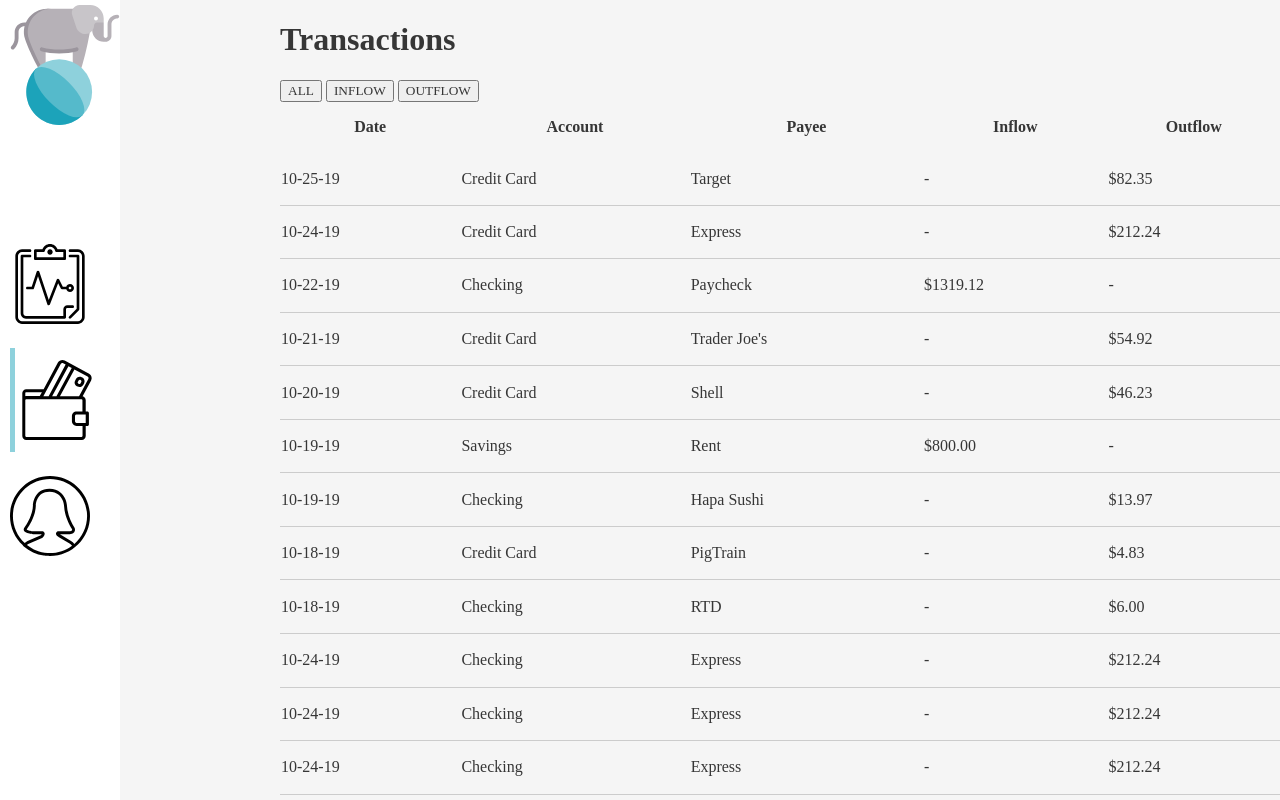
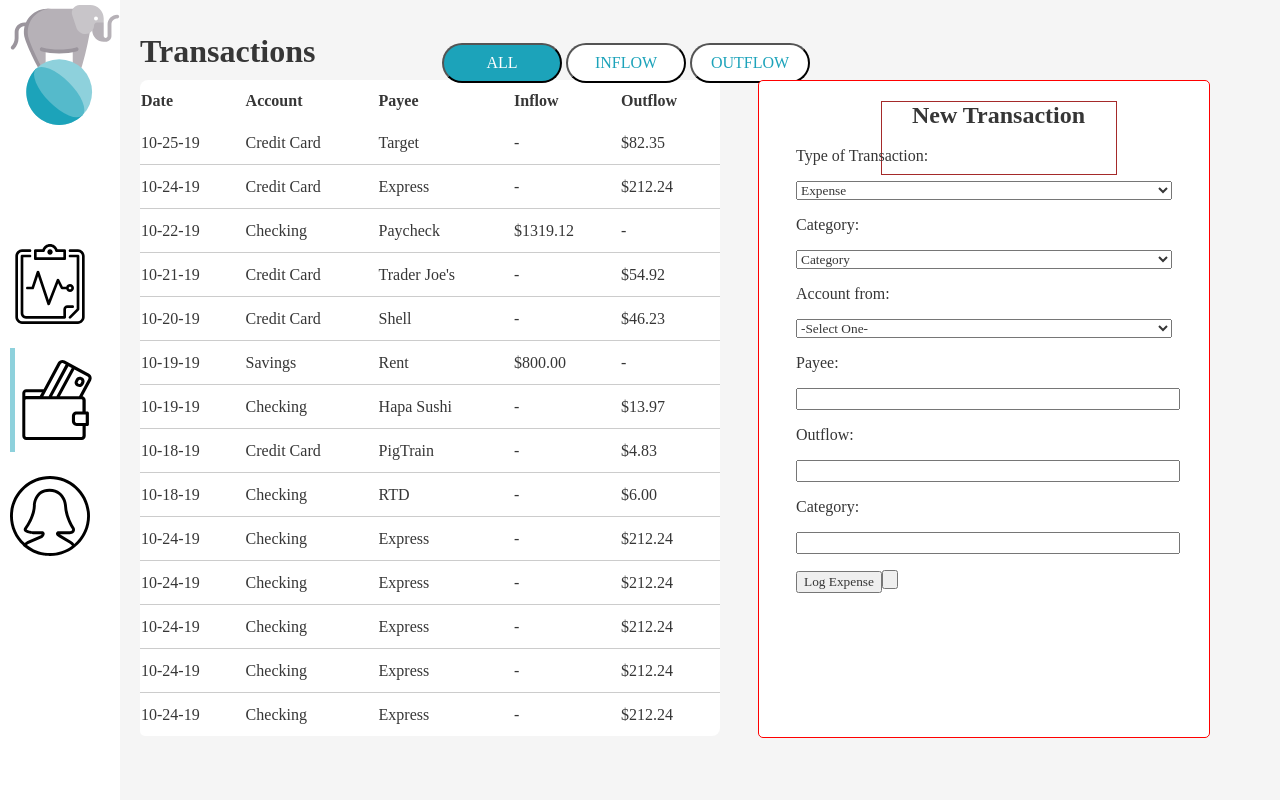
Before and after one commit to carflor/balancing-act, a plain HTML site: page index.html in a window 1280 px wide. Both pictures are taken after a click on the picture 50 px from the left and 402 px from the top of the page. Shown: the top 800 px of the page. Drawn offline with Linux system fonts and the light colour scheme; a web font is replaced by a local one.

Commit message:
Styled new transaction aside

```diff
--- a/styles.css
+++ b/styles.css
@@ -25,7 +25,7 @@ nav {
     margin: 0px, 5px;
     width: 120px;
     height: 100%;
-    background-color: white;
+    background-color: #ffffff;
     box-shadow: rgba(0,0,0,0.05);
 }
 
@@ -76,7 +76,7 @@ li img {
 .close-button {
     position: relative;
     background: transparent;
-    border: 1px grey;
+    border: 1px #d3d3d3;
     left: 535px;
     size: 25px;
     z-index: 10;
@@ -86,12 +86,12 @@ li img {
     position: relative;
     width: 43.5%;
     top: 75px;
-    color: grey;
+    color: #d3d3d3;
 }
 
 .mainInfo {
     display: inline-block;
-    background: white;
+    background: #ffffff;
     padding: 5px 15px;
     border-radius: 4px;
 }
@@ -139,7 +139,7 @@ h2 {
     border-radius: 20px 20px;
     width: 33%;
     height: 45px;
-    color: white;
+    color: #ffffff;
     font-size: 15px;
 }
 
@@ -157,7 +157,7 @@ h2 {
 }
 
 .bottom {
-    background: white;
+    background: #ffffff;
     position: absolute;
     width: 100%;
     border-radius: 5px 5px;
@@ -210,7 +210,7 @@ span {
     width: 50%;
     padding: 15px 10px;
     margin: 0px 70px 0px 0px;
-    background: white;
+    background: #ffffff;
     box-shadow: rgba(0,0,0,0.05);
 }
 
@@ -228,7 +228,7 @@ span {
     border-radius: 20px 20px;
     width: 31%;
     height: 50px;
-    color: white;
+    color: #ffffff;
     font-size: 15px;
 }
 
@@ -251,3 +251,100 @@ table {
 td {
     border-bottom: 1px groove #CCCCCC;
 }
+
+/* STYLING FOR PAGE 2 */
+
+.main-transactions {
+    margin: 0px 0px 0px 0px;
+    height: 82%
+}
+
+.h1-transactions {
+    position: relative;
+    top: 12px;
+    width: 200px;
+}
+
+.transactions-buttons {
+    position: absolute;
+    padding: 10px 10px;
+    width: 370px;
+    top: 33px;
+    left: 292px;
+
+}
+
+.all-button {
+    border-radius: 20px 20px;
+    background: #1CA3BA;
+    width: 120px;
+    height: 40px;
+    color: #ffffff;
+    font-size: 16px;
+}
+
+.inflow-button {
+   border-radius: 20px 20px;
+    background: #ffffff;
+    width: 120px;
+    height: 40px;
+    color:  #1CA3BA;
+    font-size: 16px;
+}
+
+.outflow-button {
+    border-radius: 20px 20px;
+    background: #ffffff;
+    width: 120px;
+    height: 40px;
+    color: #1CA3BA;
+    font-size: 16px;
+}
+
+.full-transactions {
+    background: #ffffff;
+    margin: 0px 50% 0px 0px;
+    padding: 10px 10px;
+    width: 58%;
+    border-radius: 8px 5px;
+    text-align: left;
+}
+
+#last-line-table {
+    border-bottom: none;
+}
+
+.transactions-aside {
+    border: 1px solid red;
+    position: relative;
+    float: right;
+    background: #ffffff;
+    width: 45%;
+    bottom: 100%;
+    left: 7%;
+    height: 100%;
+    text-align: center;
+    border-radius: 5px 5px;
+}
+
+.new-transaction {
+    border: 1px solid brown;
+    position: absolute;
+    width: 52%;
+    height: 11%;
+    top: 0%;
+    left: 27%;
+
+}
+
+.transactions-menu {
+      position: relative;
+  height: 100%;
+  text-align: left;
+  padding: 37px;
+  top: 2%;
+}
+
+.options {
+    width: 100%;
+}
```
